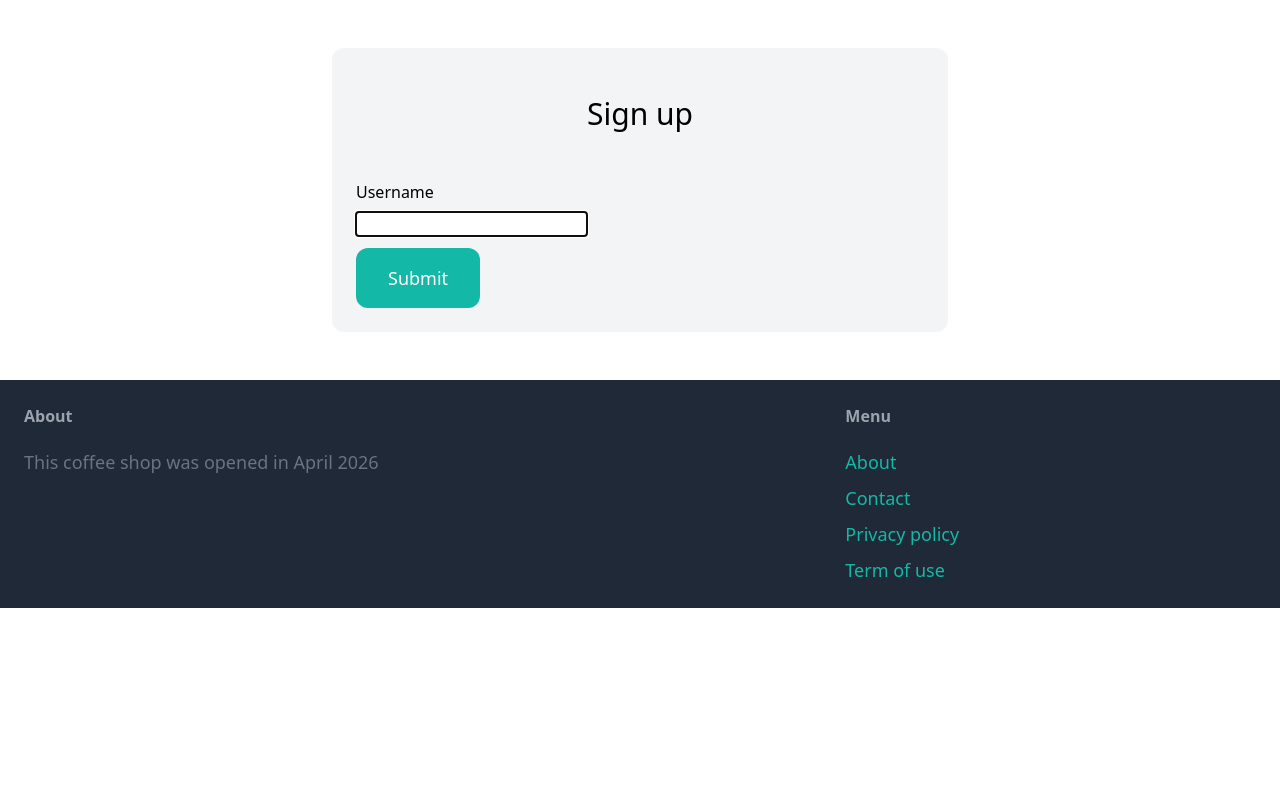
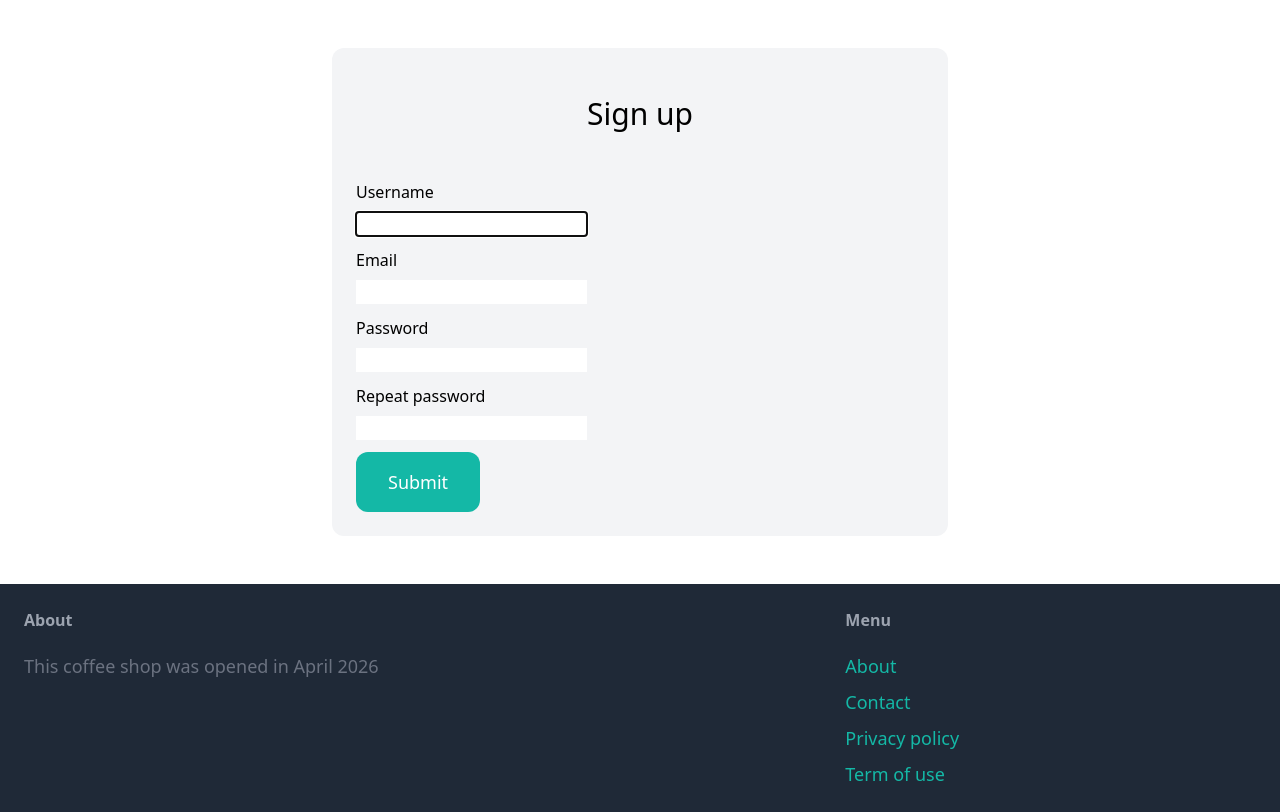
Before and after one commit to Urmanas/Kausar, a Django app: page /signup/ in a window 1280 px wide. Shown: the part 77-889 px from the top of the page. Before the commit the page ends 685 px from the top, so only its background shows below. Run offline with Django 4.2, Linux system fonts and the light colour scheme; some libraries are stand-ins or nearby versions.

Commit message:
modified

```diff
--- a/core/templates/core/signup.html
+++ b/core/templates/core/signup.html
@@ -16,6 +16,25 @@
             {{ form.username }}
         </div>
 
+        <div class="mb-3">
+            <label class="mb-2 inline-block">Email</label><br>
+            {{ form.email }}
+        </div>
+
+        <div class="mb-3">
+            <label class="mb-2 inline-block">Password</label><br>
+            {{ form.password1 }}
+        </div>
+
+        <div class="mb-3">
+            <label class="mb-2 inline-block">Repeat password</label><br>
+            {{ form.password2 }}
+        </div>
+
+        {% if form.errors or form.non_field_errors %}
+
+        {% endif %}
+
         <button class="py-4 px-8 text-lg bg-teal-500 hover:bg-teal-700 rounded-xl text-white">Submit</button>
     </form>
 </div>
```
